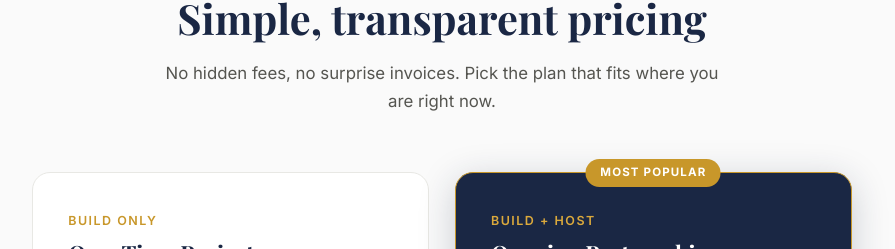
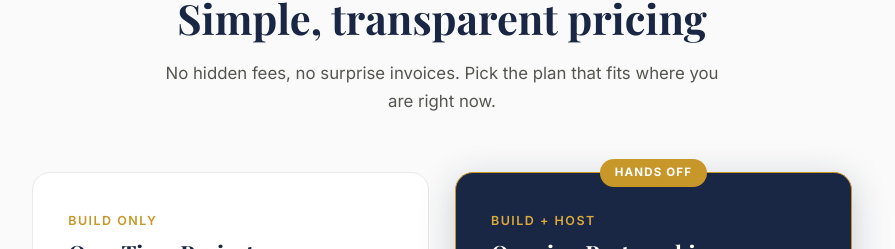
Before and after one commit to claydunker-yalc/claydunker-portfolio, a plain HTML site: page sites/index.html in a window 1280 px wide. Shown: the part 1648-1897 px from the top of the page, without its empty margins (198-1093 px from the left). Drawn offline with nearby package versions, Linux system fonts and the light colour scheme.

Commit message:
Change pricing badge from 'Most Popular' to 'Hands Off'

```diff
--- a/sites/index.html
+++ b/sites/index.html
@@ -1348,7 +1348,7 @@
 
         <!-- Card B (featured) -->
         <div class="pricing-card featured fade-up delay-2">
-          <span class="pricing-badge">Most Popular</span>
+          <span class="pricing-badge">Hands Off</span>
           <p class="pricing-tier">Build + Host</p>
           <h3>Ongoing Partnership</h3>
           <div class="pricing-price">
```
